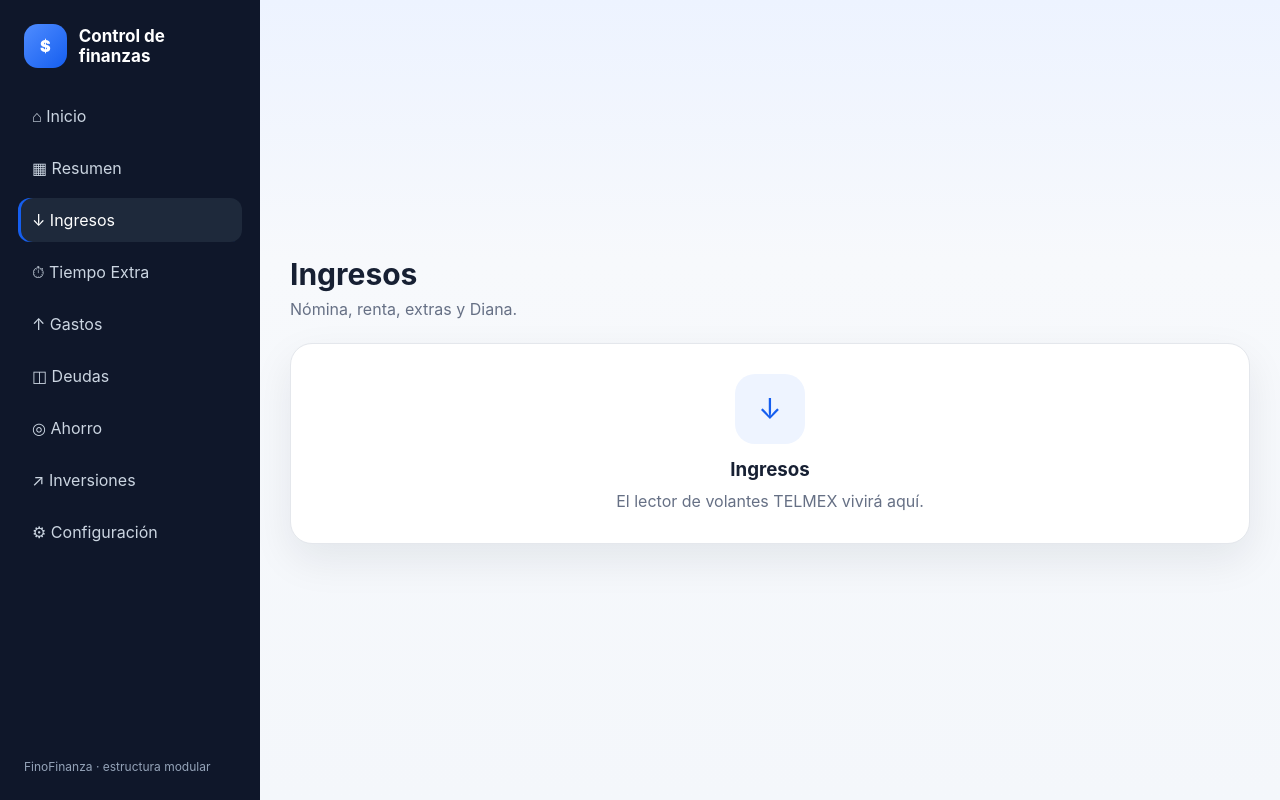
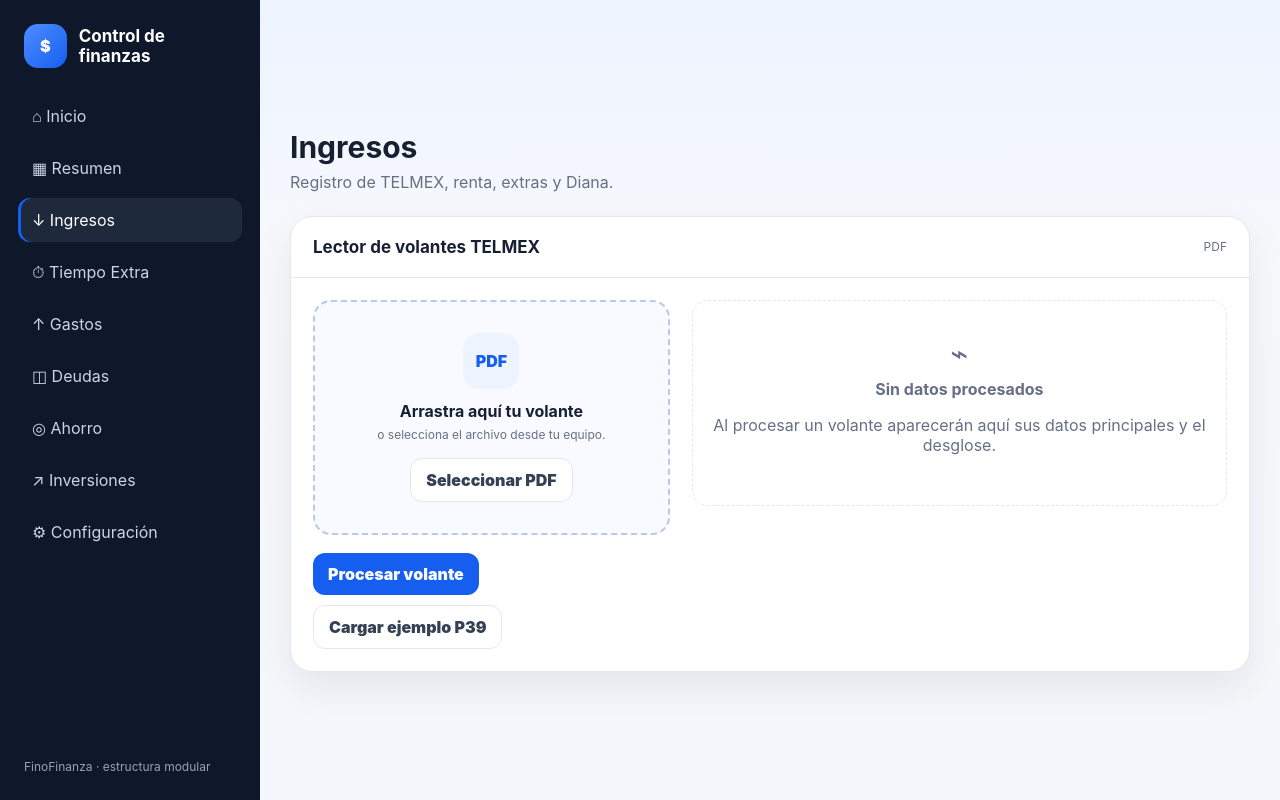
Before and after one commit to IvanIslasG/FinoFinanza, a plain HTML site: page index.html in a window 1280 px wide. Both pictures are taken after a click on the button "↓ Ingresos". Drawn offline with Linux system fonts and the light colour scheme.

Commit message:
Add files via upload

```diff
--- a/index.html
+++ b/index.html
@@ -97,6 +97,12 @@ main{width:100%;max-width:1480px;margin:auto;padding:30px}
 .export-row{display:flex;justify-content:space-between;gap:12px;align-items:center;margin-bottom:14px;flex-wrap:wrap}
 .mini-hint{font-size:11px;color:var(--muted)}
 
+
+.income-reader-grid{display:grid;grid-template-columns:minmax(300px,.8fr) minmax(0,1.2fr);gap:22px;align-items:start}
+.income-dropzone{min-height:235px;border:2px dashed #b8c8ef;border-radius:18px;background:#f8faff;display:grid;place-items:center;text-align:center;padding:24px}.income-dropzone.dragover{border-color:var(--accent);background:#eef4ff}.income-drop-icon{width:56px;height:56px;border-radius:16px;background:#eef4ff;color:var(--accent);display:grid;place-items:center;margin:0 auto 12px;font-weight:900}.income-dropzone p{margin:6px 0 16px;color:var(--muted);font-size:12px}
+.income-file{display:none;margin-top:12px;border:1px solid var(--line);border-radius:12px;padding:11px 12px;align-items:center;justify-content:space-between;gap:12px}.income-file.show{display:flex}.income-status{display:none;margin-top:12px;padding:10px 12px;border-radius:10px;font-size:12px;line-height:1.4}.income-status.show{display:block}.income-status.info{background:#eef4ff;color:#3538cd}.income-status.ok{background:#ecfdf3;color:#067647}.income-status.warn{background:#fffaeb;color:#b54708}.income-status.error{background:#fef3f2;color:#b42318}
+.income-empty{text-align:center;color:var(--muted);padding:34px 20px;border:1px dashed var(--line);border-radius:16px}.income-empty .big{font-size:30px;margin-bottom:8px}.income-meta-grid{display:grid;grid-template-columns:repeat(4,1fr);border:1px solid var(--line);border-radius:14px;overflow:hidden;margin-bottom:12px}.income-meta-grid>div{padding:12px;border-right:1px solid var(--line)}.income-meta-grid>div:last-child{border-right:0}.income-meta-grid span,.income-kpis span{display:block;color:var(--muted);font-size:10px;text-transform:uppercase;letter-spacing:.04em;margin-bottom:5px}.income-meta-grid strong{font-size:13px}
+.income-kpis{display:grid;grid-template-columns:repeat(3,1fr);gap:10px;margin-bottom:12px}.income-kpis>div{padding:14px;border:1px solid var(--line);border-radius:14px;background:#f8fafc}.income-kpis strong{font-size:20px}.income-kpis .net{background:#f0fdf4}.income-validation{padding:10px 12px;border-radius:10px;background:#f8fafc;border:1px solid var(--line);font-size:12px;margin-bottom:12px}
 @media(max-width:980px){
   .app{grid-template-columns:1fr}aside{height:auto;position:static;padding:14px}.brand,.side-footer{display:none}
   .nav{display:flex;overflow:auto}.nav button{white-space:nowrap}.home-layout{grid-template-columns:1fr}.week-grid{grid-template-columns:repeat(7,150px)}
@@ -139,7 +145,13 @@ main{width:100%;max-width:1480px;margin:auto;padding:30px}
 </section>
 
 <section class="screen" id="resumen"><div class="topbar"><div><h2>Resumen</h2><p>Análisis detallado.</p></div></div><div class="card"><div class="placeholder"><div class="big">▦</div><h3>Resumen</h3><p>Módulo en construcción.</p></div></div></section>
-<section class="screen" id="ingresos"><div class="topbar"><div><h2>Ingresos</h2><p>Nómina, renta, extras y Diana.</p></div></div><div class="card"><div class="placeholder"><div class="big">↓</div><h3>Ingresos</h3><p>El lector de volantes TELMEX vivirá aquí.</p></div></div></section>
+<section class="screen" id="ingresos">
+  <div class="topbar"><div><h2>Ingresos</h2><p>Registro de TELMEX, renta, extras y Diana.</p></div></div>
+  <section class="card"><div class="card-head"><h3>Lector de volantes TELMEX</h3><span>PDF</span></div><div class="card-body"><div class="income-reader-grid">
+    <div><div class="income-dropzone" id="incomeDropzone"><div><div class="income-drop-icon">PDF</div><strong>Arrastra aquí tu volante</strong><p>o selecciona el archivo desde tu equipo.</p><button class="secondary-btn" id="incomeSelectBtn" type="button">Seleccionar PDF</button><input id="incomeFileInput" type="file" accept="application/pdf,.pdf" hidden></div></div><div class="income-file" id="incomeFileInfo"><div><strong id="incomeFileName">—</strong><div class="mini-hint" id="incomeFileSize">—</div></div><button class="copy-btn" id="incomeRemoveFile" type="button">Quitar</button></div><div class="form-actions"><button class="primary-btn" id="incomeProcessBtn" type="button" disabled>Procesar volante</button><button class="secondary-btn" id="incomeDemoBtn" type="button">Cargar ejemplo P39</button></div><div class="income-status" id="incomeStatus"></div></div>
+    <div><div class="income-empty" id="incomeEmpty"><div class="big">⌁</div><strong>Sin datos procesados</strong><p>Al procesar un volante aparecerán aquí sus datos principales y el desglose.</p></div><div id="incomeResult" style="display:none"><div class="income-meta-grid"><div><span>Fecha de pago</span><strong id="incomePayDate">—</strong></div><div><span>Periodo</span><strong id="incomePeriod">—</strong></div><div><span>Días</span><strong id="incomeDays">—</strong></div><div><span>Salario diario</span><strong id="incomeDailySalary">—</strong></div></div><div class="income-kpis"><div><span>Percepciones</span><strong id="incomePerceptions">$0.00</strong></div><div><span>Deducciones</span><strong id="incomeDeductions">$0.00</strong></div><div class="net"><span>Neto</span><strong id="incomeNet">$0.00</strong></div></div><div class="income-validation" id="incomeValidation">—</div><div class="te-table-wrap"><table class="te-table"><thead><tr><th>Clave</th><th>Descripción</th><th>Tipo</th><th>Días</th><th>Horas</th><th>Importe</th><th>Acumulado</th></tr></thead><tbody id="incomeConceptRows"></tbody></table></div></div></div>
+  </div></div></section>
+</section>
 
 <section class="screen" id="tiempoextra">
   <div class="topbar"><div><h2>Tiempo Extra</h2></div></div>
@@ -166,7 +178,7 @@ main{width:100%;max-width:1480px;margin:auto;padding:30px}
     <div class="card-body">
       <div class="export-row">
         <div><strong>Registro de Tiempo Extra</strong><div class="mini-hint">Puedes respaldar todo el historial en un archivo JSON.</div></div>
-        <button class="secondary-btn" id="exportTEJson" type="button">Exportar JSON</button>
+        <div class="copy-actions" style="margin-top:0"><button class="secondary-btn" id="importTEJsonBtn" type="button">Importar JSON</button><input id="importTEJsonInput" type="file" accept="application/json,.json" hidden><button class="secondary-btn" id="exportTEJson" type="button">Exportar JSON</button></div>
       </div>
       <div class="te-table-wrap"><table class="te-table"><thead><tr><th>Periodo</th><th>Semana</th><th>Total</th><th>Reporte</th><th>Pago estimado</th><th>Estado</th><th>Acciones</th></tr></thead><tbody id="savedWeeks"><tr><td colspan="7" style="text-align:center;color:#667085;padding:24px">Aún no hay semanas guardadas.</td></tr></tbody></table></div>
 
```
